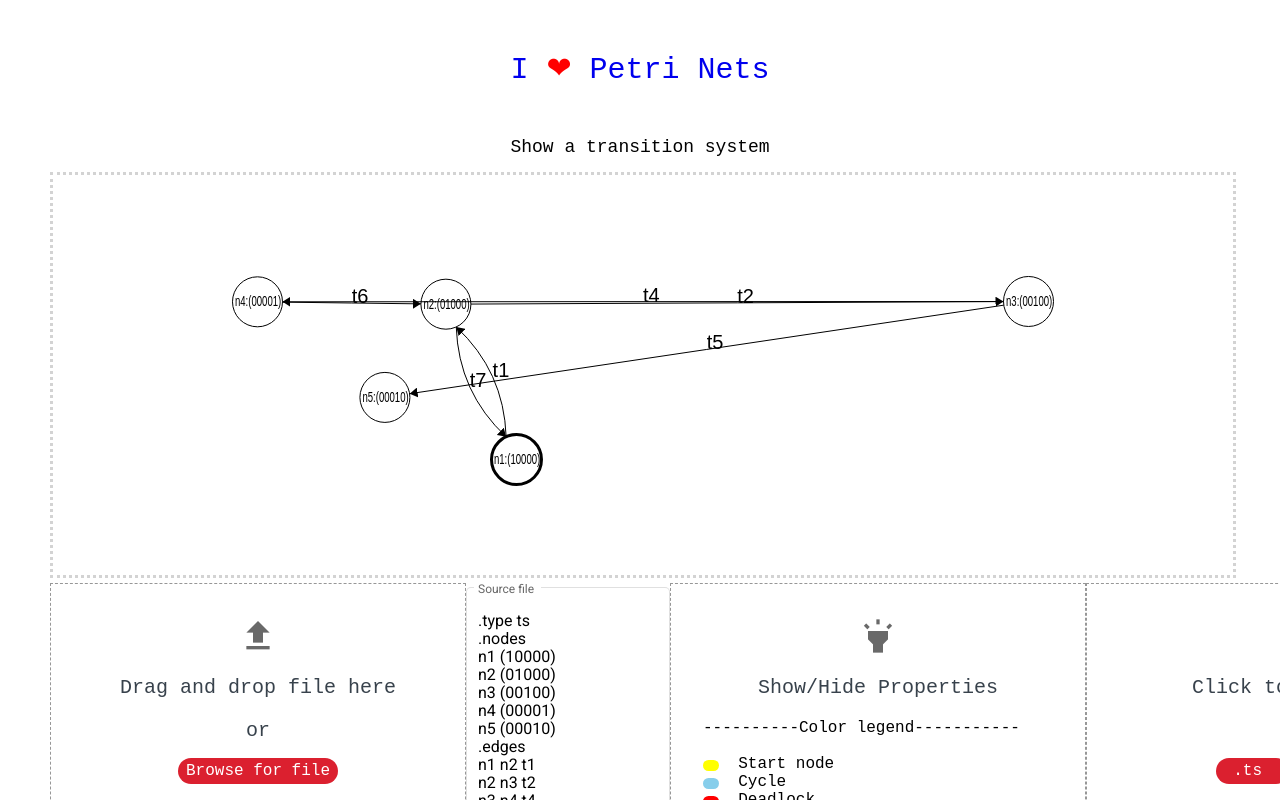
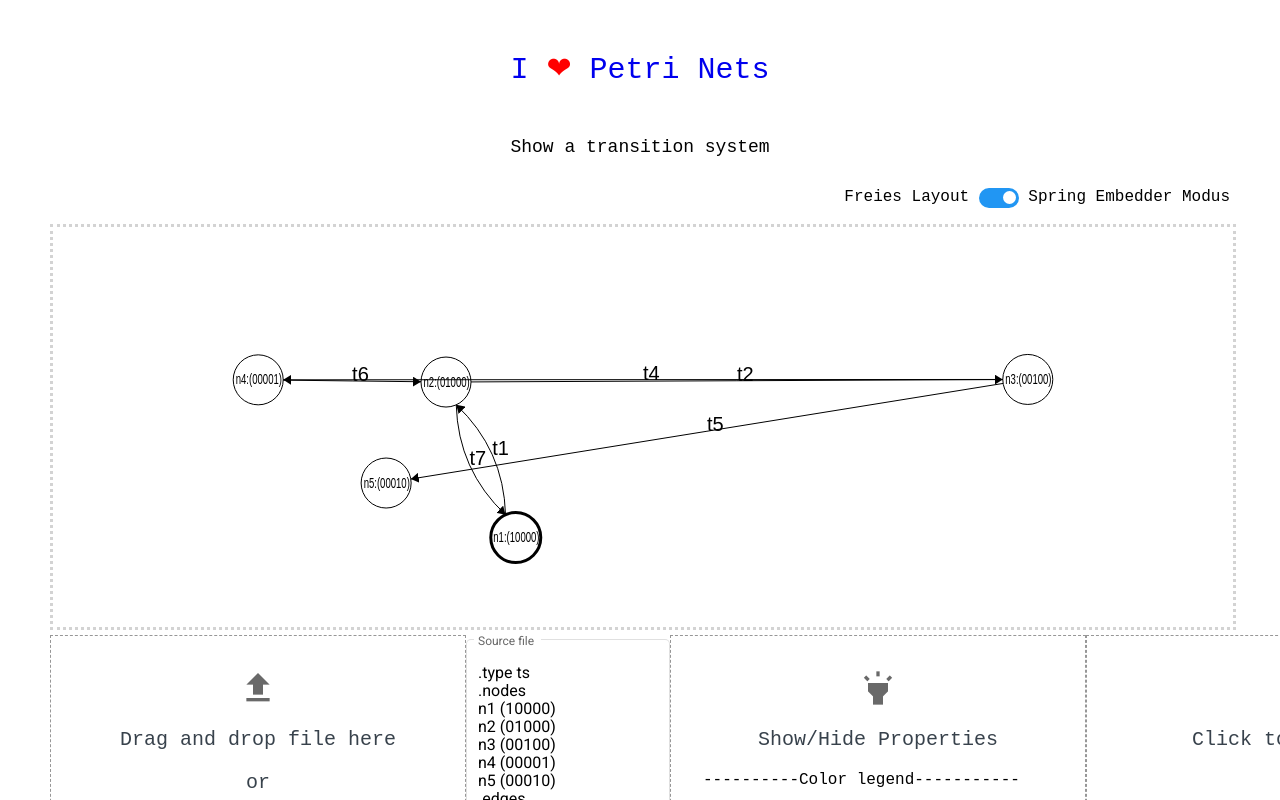
Before and after one commit to ILPN/63681-FaPra-Programmiersysteme-SoSe22-Transition-systems, an Angular app: page / in a window 1280 px wide. Shown: the top 800 px of the page. Built offline with nearby package versions, Linux system fonts and the light colour scheme.

Commit message:
TRAN-111 Freies Layout per Schalter

```diff
--- a/src/app/classes/diagram/SVGElementWithLabel.ts
+++ b/src/app/classes/diagram/SVGElementWithLabel.ts
@@ -2,7 +2,7 @@ export abstract class SVGElementWithLabel {
     //TODO wieso befindet sich diese Eigenschaft nicht in CircleElementWithLabel?
     public static circleRadius: number = 25;
     public static  FULL_X = window.innerWidth/1.1;
-    public static  FULL_Y = window.innerHeight/3;
+    public static  FULL_Y = 400;
     protected _dragged!: boolean;
     private _svgElement: SVGElement;
 
--- a/src/app/components/display/display.component.html
+++ b/src/app/components/display/display.component.html
@@ -1,2 +1,7 @@
+<p>Freies Layout <label class="switch">
+    <input (change)="toggleSpringEmbedderModus()" type="checkbox" checked>
+    <span class="slider round"></span>
+</label> Spring Embedder Modus
+</p>
 <svg #drawingArea class="canvas">
 </svg>
--- a/src/app/components/display/display.component.scss
+++ b/src/app/components/display/display.component.scss
@@ -4,3 +4,68 @@
     border-style: dotted;
     border-color: lightgrey;
 }
+/* The switch - the box around the slider */
+.switch {
+    position: relative;
+    display: inline-block;
+    width: 40px;
+    height: 20px;
+    text-align: right;
+}
+
+/* Hide default HTML checkbox */
+.switch input {
+    opacity: 0;
+    width: 0;
+    height: 0;
+}
+
+/* The slider */
+.slider {
+    position: absolute;
+    cursor: pointer;
+    top: 0;
+    left: 0;
+    right: 0;
+    bottom: 0;
+    background-color: #ccc;
+    -webkit-transition: .4s;
+    transition: .4s;
+}
+
+.slider:before {
+    position: absolute;
+    content: "";
+    height: 13px;
+    width: 13px;
+    left: 4px;
+    bottom: 4px;
+    background-color: white;
+    -webkit-transition: .4s;
+    transition: .4s;
+}
+
+input:checked + .slider {
+    background-color: #2196F3;
+}
+
+input:focus + .slider {
+    box-shadow: 0 0 1px #2196F3;
+}
+
+input:checked + .slider:before {
+    -ms-transform: translateX(20px);
+    transform: translateX(20px);
+}
+
+/* Rounded sliders */
+.slider.round {
+    border-radius: 24px;
+}
+
+.slider.round:before {
+    border-radius: 50%;
+}
+p {
+    text-align: right;
+}
--- a/src/app/components/display/display.component.ts
+++ b/src/app/components/display/display.component.ts
@@ -21,7 +21,7 @@ export class DisplayComponent implements OnDestroy {
     private springEmbedderModus: Boolean;
 
     constructor(private _displayService: DisplayService) {
-        this.springEmbedderModus = false;
+        this.springEmbedderModus = true;
         this._sub = this._displayService.model$.subscribe(model => {
             this._model = model;
             this.draw();
@@ -92,4 +92,7 @@ export class DisplayComponent implements OnDestroy {
     }
 
 
+    toggleSpringEmbedderModus() {
+        this.springEmbedderModus = !this.springEmbedderModus;
+    }
 }
```
